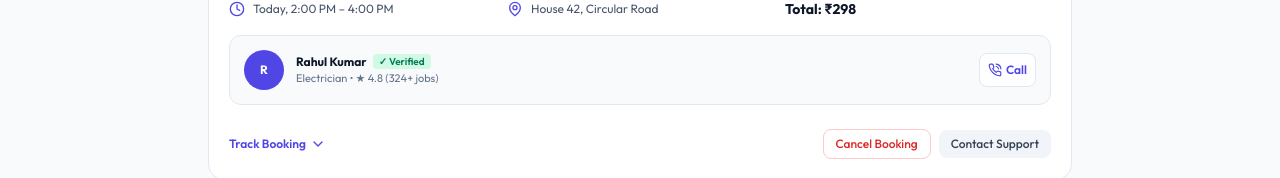
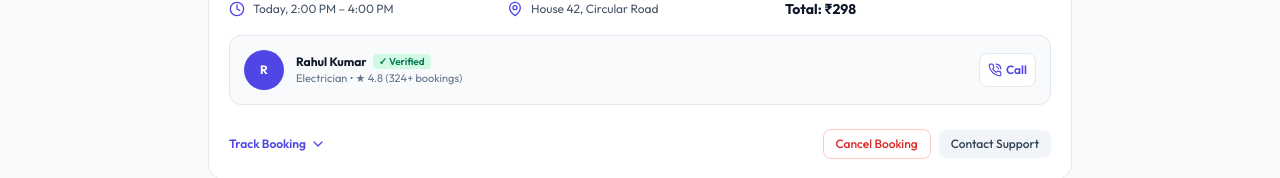
Before and after one commit to ShubhamLohra/Ghartak_Frontend, a React (Vite) app: page / in a window 1280 px wide. Both pictures are taken after a click on the button "Bookings". Shown: the part 382-560 px from the top of the page. Built offline with nearby package versions, Linux system fonts and the light colour scheme; no server answers.

Commit message:
Update UI labels from 'Jobs' to 'Bookings' across partner cards and booking trackers

```diff
--- a/src/components/AdminDashboard.tsx
+++ b/src/components/AdminDashboard.tsx
@@ -723,7 +723,7 @@ export const AdminDashboard: React.FC = () => {
                       📍 {p.city || 'Hazaribagh'} {p.address ? `(${p.address})` : ''} • 📞 {p.phone}
                     </p>
                     <div className="pt-2 border-t border-slate-100 dark:border-slate-800 flex justify-between text-slate-700 dark:text-slate-300">
-                      <span>Jobs: <strong className="text-slate-900 dark:text-slate-100 font-bold">{p.completedJobs ?? 0}</strong></span>
+                      <span>Bookings: <strong className="text-slate-900 dark:text-slate-100 font-bold">{p.completedJobs ?? 0}</strong></span>
                       <span>Net Payout: <strong className="text-emerald-600 dark:text-emerald-400 font-bold">₹{((p.totalEarnings ?? 0) * 0.85).toLocaleString('en-IN')}</strong></span>
                     </div>
                   </div>
--- a/src/components/BookingTracker.tsx
+++ b/src/components/BookingTracker.tsx
@@ -190,7 +190,7 @@ export const BookingTracker: React.FC = () => {
                           <h4 className="font-bold text-xs text-slate-900 dark:text-slate-100">{b.provider.fullName}</h4>
                           <span className="text-[10px] text-emerald-700 dark:text-emerald-300 bg-emerald-100 dark:bg-emerald-950/60 font-semibold px-1.5 py-0.2 rounded">✓ Verified</span>
                         </div>
-                        <p className="text-[11px] text-slate-500 dark:text-slate-400">{b.provider.designation || b.provider.profession || 'Professional'} • ★ {b.provider.rating || 4.8} ({b.provider.completedJobs || 300}+ jobs)</p>
+                        <p className="text-[11px] text-slate-500 dark:text-slate-400">{b.provider.designation || b.provider.profession || 'Professional'} • ★ {b.provider.rating || 4.8} ({b.provider.completedJobs || 300}+ bookings)</p>
                       </div>
                     </div>
                     <a
--- a/src/components/CartDrawer.tsx
+++ b/src/components/CartDrawer.tsx
@@ -391,7 +391,7 @@ export const CartDrawer: React.FC = () => {
                       <h4 className="font-bold text-sm text-slate-900 dark:text-slate-100">Rahul Kumar</h4>
                       <span className="text-[10px] bg-emerald-100 dark:bg-emerald-950/60 text-emerald-700 dark:text-emerald-300 font-semibold px-1.5 py-0.5 rounded">✓ Verified</span>
                     </div>
-                    <p className="text-xs text-slate-500 dark:text-slate-400">Service Professional • ★ 4.8 (324 jobs)</p>
+                    <p className="text-xs text-slate-500 dark:text-slate-400">Service Professional • ★ 4.8 (324 bookings)</p>
                   </div>
                 </div>
               </div>
```
